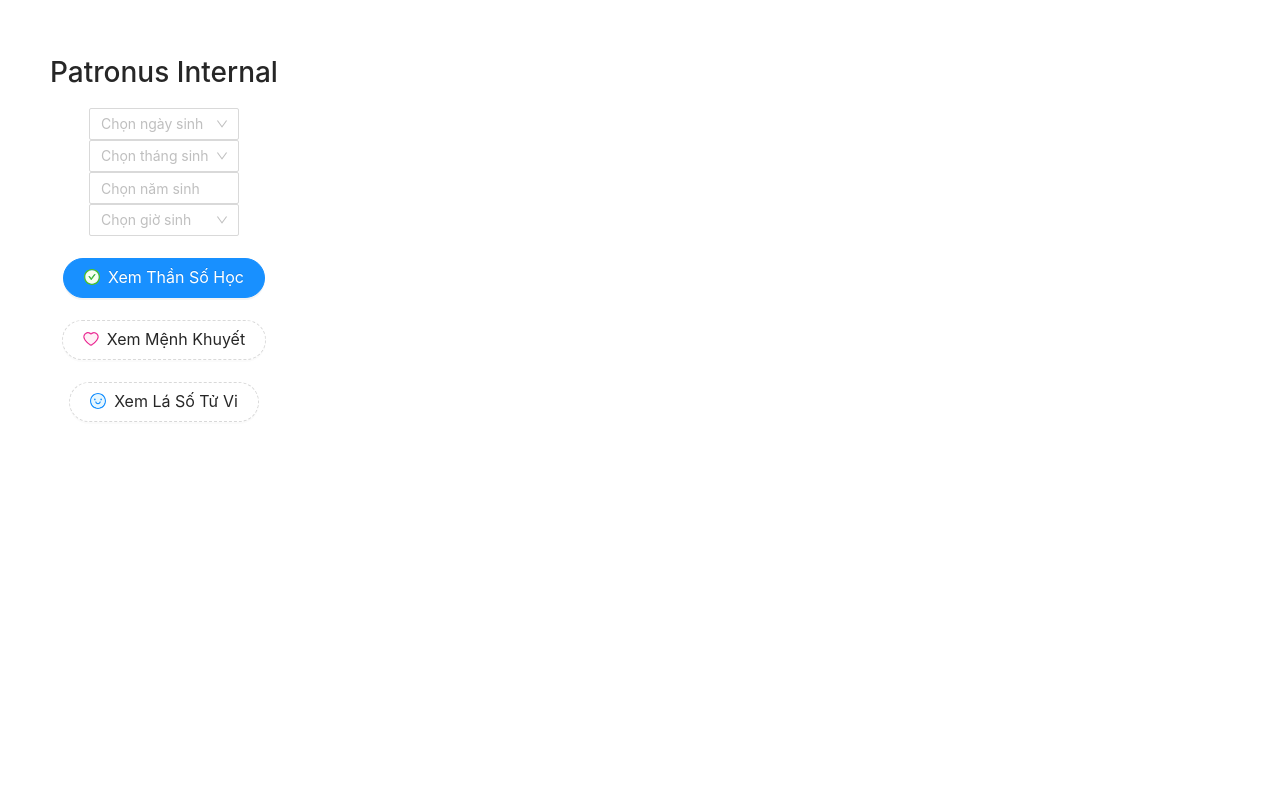
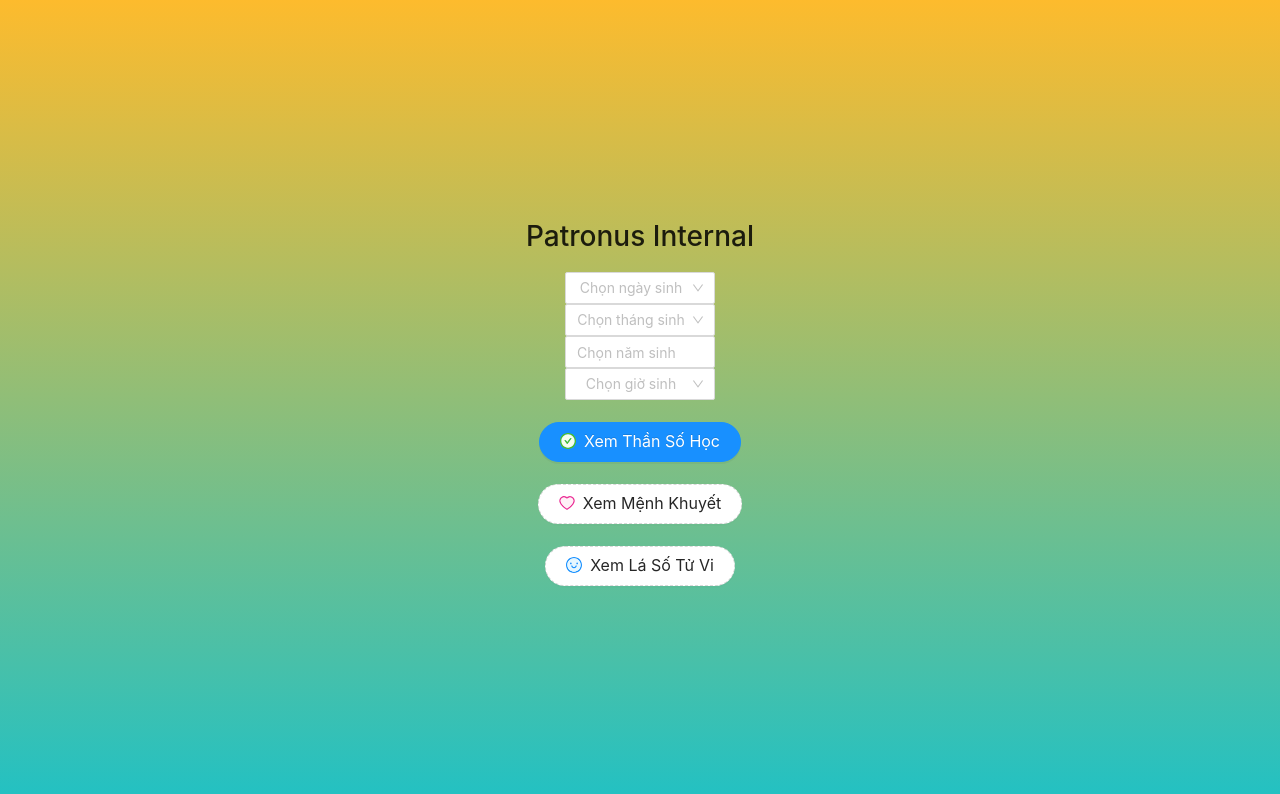
Before and after one commit to datnpq9181/patronus, a React (Create React App) app: page / in a window 1280 px wide. Shown: the top 794 px of the page. Built offline with nearby package versions, Linux system fonts and the light colour scheme.

Commit message:
update background color

```diff
--- a/src/App.css
+++ b/src/App.css
@@ -1,10 +1,29 @@
 @import "~antd/dist/antd.css";
 
 .App {
-  background-color: rgb(255, 255, 255);
-  position: relative;
-  display: inline-block;
+  background: rgb(34, 193, 195);
+  background: -moz-linear-gradient(
+    0deg,
+    rgba(34, 193, 195, 1) 0%,
+    rgba(253, 187, 45, 1) 100%
+  );
+  background: -webkit-linear-gradient(
+    0deg,
+    rgba(34, 193, 195, 1) 0%,
+    rgba(253, 187, 45, 1) 100%
+  );
+  background: linear-gradient(
+    0deg,
+    rgba(34, 193, 195, 1) 0%,
+    rgba(253, 187, 45, 1) 100%
+  );
+  filter: progid:DXImageTransform.Microsoft.gradient(startColorstr="#22c1c3",endColorstr="#fdbb2d",GradientType=1);
+}
+
+.center-screen {
+  display: flex;
+  justify-content: center;
   align-items: center;
-  justify-content: center;
-  padding: 50px;
+  text-align: center;
+  min-height: 100vh;
 }
--- a/src/App.js
+++ b/src/App.js
@@ -15,7 +15,7 @@ let data = {
   month: null,
   year: null,
   hour: null,
-}
+};
 
 const onChangeDay = (value) => {
   data.day = value;
@@ -33,7 +33,6 @@ const onChangeHour = (value) => {
   data.hour = value;
 };
 
-
 const onSearch = (value) => {
   console.log("Tìm:", value);
 };
@@ -42,11 +41,12 @@ const ThanSo = (value) => {
   console.log(data.day);
   console.log(data.month);
   console.log(data.year);
-  console.log(data.hour)
-}
+  console.log(data.hour);
+};
 
 const App = () => (
   <div className="App">
+    <div class="center-screen">
       <Space direction="vertical" align="center" wrap={true} size="medium">
         <h1>Patronus Internal</h1>
 
@@ -168,6 +168,7 @@ const App = () => (
         </Button>
       </Space>
     </div>
+  </div>
 );
 
 export default App;
```
Lines whose indentation alone changed are shown as unchanged.
